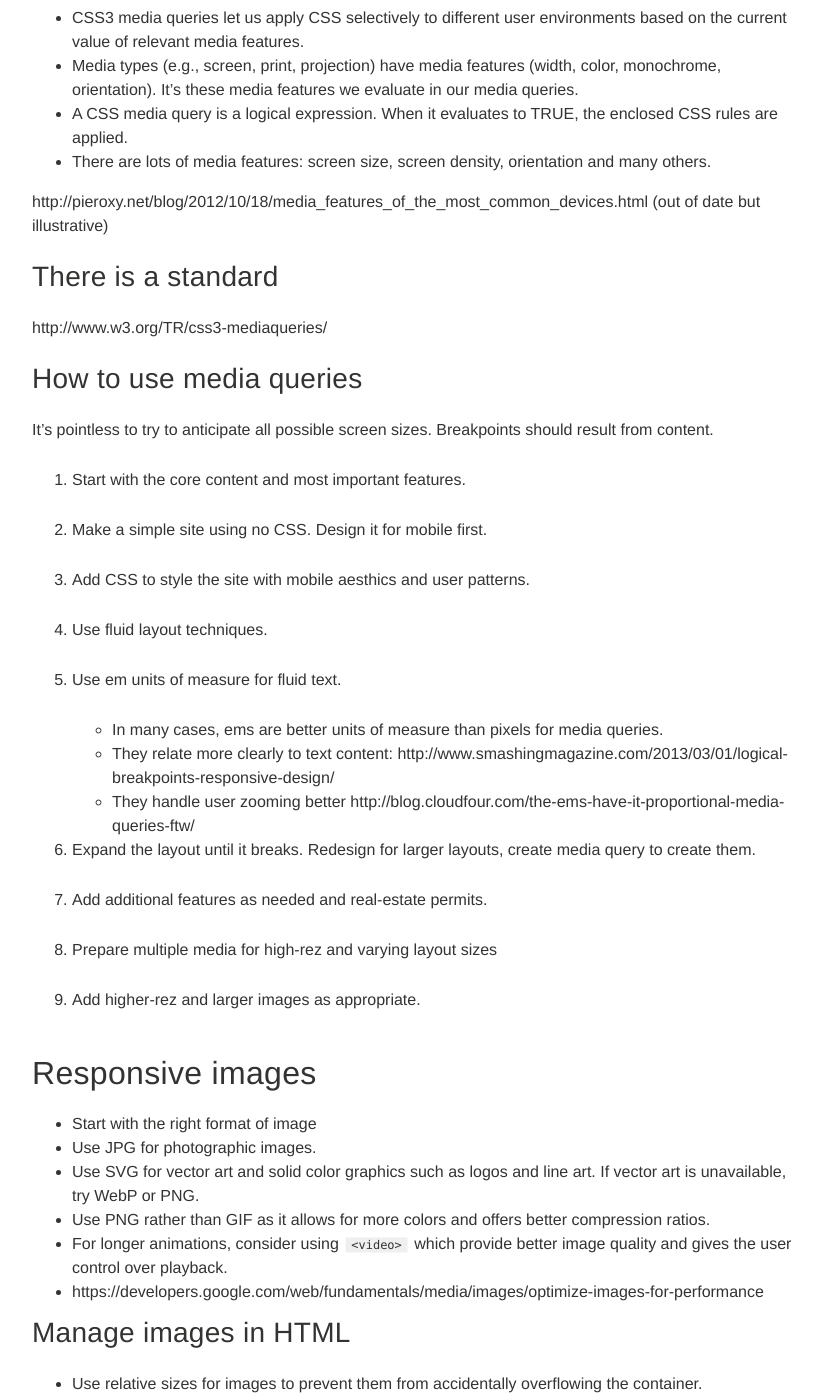
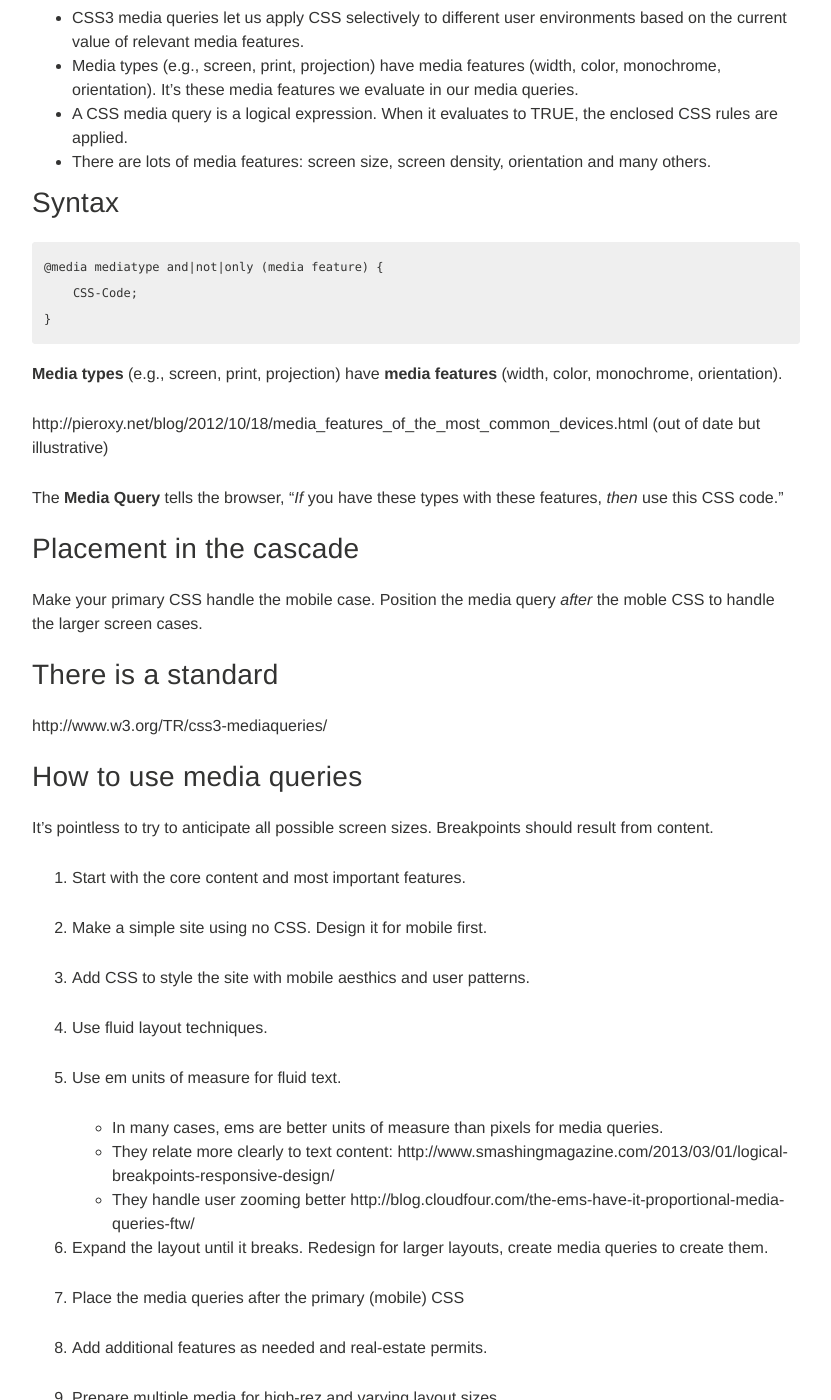
Before and after one commit to portlandcodeschool/primer, a Jekyll site: the page built from _posts/2014-11-01-responsive_design.markdown, in a window 1280 px wide and 1400 px high, scrolled down 1464 px. Shown: the whole window, without its empty margins (288-1119 px from the left). Built offline with Jekyll 4.4.1, drawn with Linux system fonts in a browser that asks for light colours; nearby versions of some CDN libraries; comment, search, counter and statistics services are not loaded.

Commit message:
refinements

`````diff
--- a/_posts/2014-11-01-responsive_design.markdown
+++ b/_posts/2014-11-01-responsive_design.markdown
@@ -50,8 +50,25 @@ https://developer.mozilla.org/en-US/docs/Web/Guide/CSS/Media_queries
 * A CSS media query is a logical expression. When it evaluates to TRUE, the enclosed CSS rules are applied.
 * There are lots of media features: screen size, screen density, orientation and many others.
 
+Syntax
+-------
+
+````
+@media mediatype and|not|only (media feature) {
+    CSS-Code;
+}
+````
+**Media types** (e.g., screen, print, projection) have **media features** (width, color, monochrome, orientation).
+
 http://pieroxy.net/blog/2012/10/18/media_features_of_the_most_common_devices.html
 (out of date but illustrative)
+
+The **Media Query** tells the browser, "*If* you have these types with these features, *then* use this CSS code."
+
+Placement in the cascade
+------------------------
+
+Make your primary CSS handle the mobile case. Position the media query *after* the moble CSS to handle the larger screen cases.
 
 There is a standard
 --------------------
@@ -76,7 +93,9 @@ It’s pointless to try to anticipate all possible screen sizes. Breakpoints sho
     * They relate more clearly to text content:  http://www.smashingmagazine.com/2013/03/01/logical-breakpoints-responsive-design/
     * They handle user zooming better http://blog.cloudfour.com/the-ems-have-it-proportional-media-queries-ftw/
 
-1. Expand the layout until it breaks. Redesign for larger layouts, create media query to create them.
+1. Expand the layout until it breaks. Redesign for larger layouts, create media queries to create them.
+
+1. Place the media queries after the primary (mobile) CSS
 
 1. Add additional features as needed and real-estate permits.
 
`````
